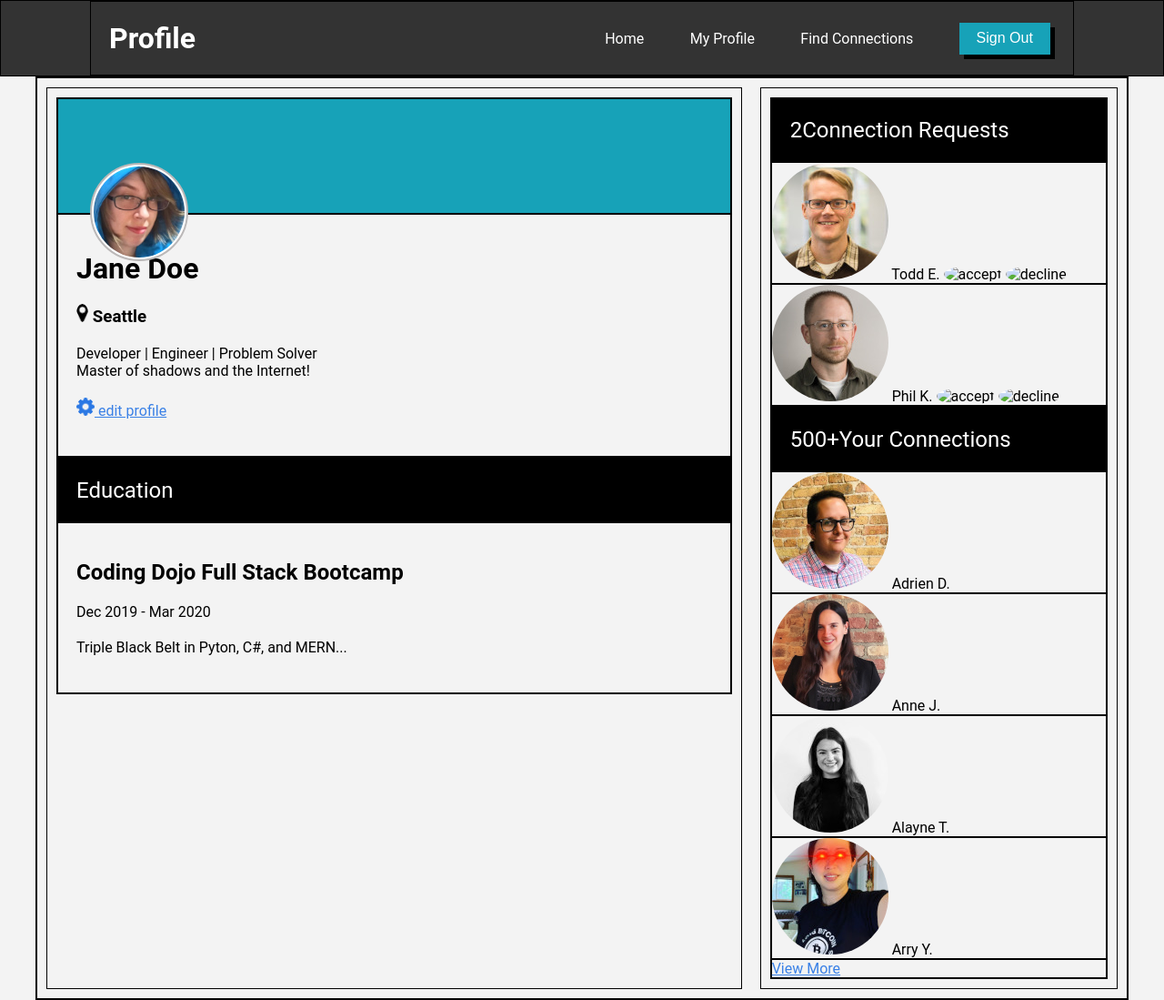
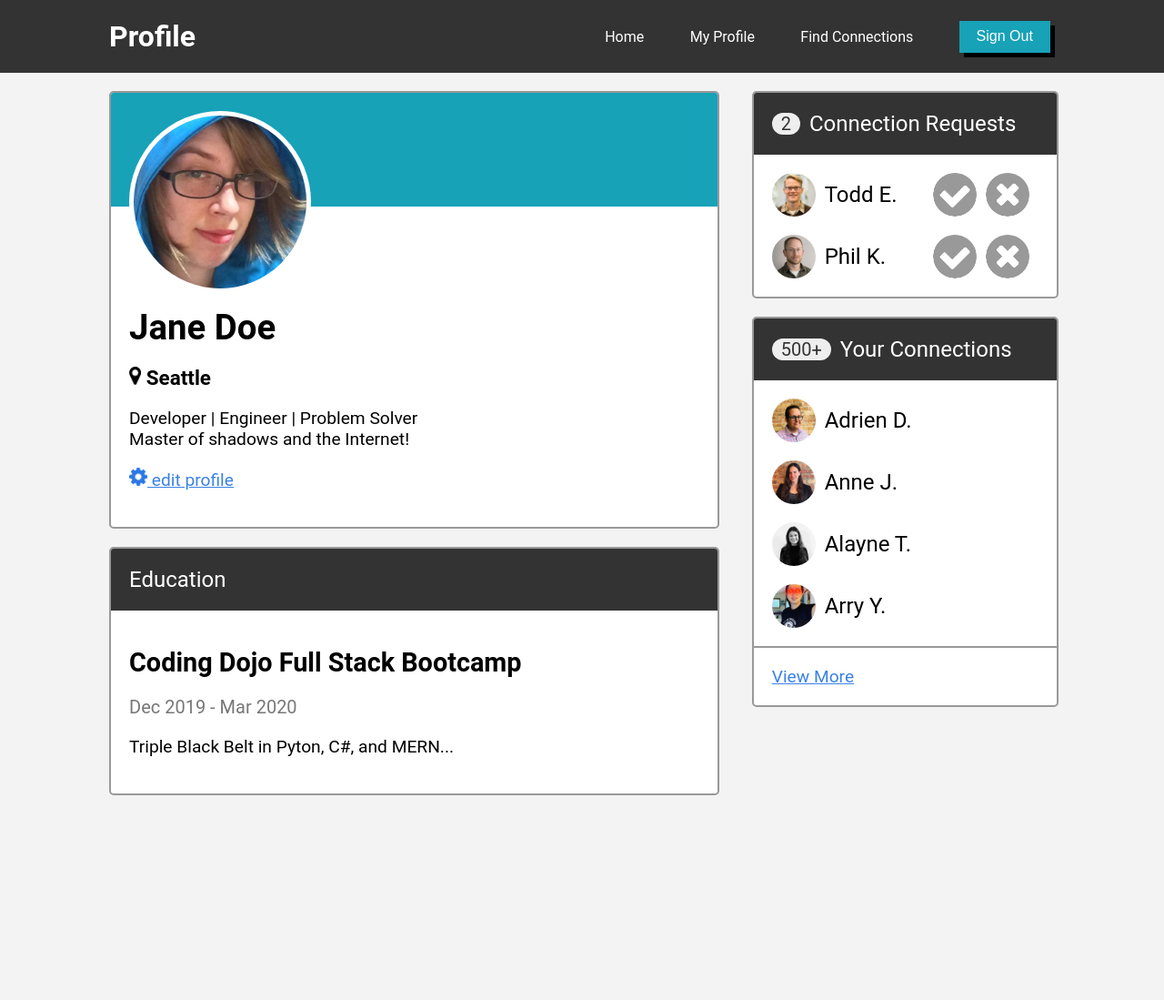
Before and after one commit to natygaol/ProfileCodingDojo, a plain HTML site: page index.html in a window 1280 px wide. Shown: the whole page at 91% size. After the commit the page ends 914 px from the top, so only its background shows below. Drawn offline with Linux system fonts and the light colour scheme.

Commit message:
terminado

```diff
--- a/css/styles.css
+++ b/css/styles.css
@@ -50,7 +50,7 @@ body {
 }
 
 .container {
-  width: 1200px;
+  width: 1080px;
   margin: 0 auto;
 }
 
@@ -68,28 +68,28 @@ body {
   flex: 2;
 }
 
-div {
-  border: 1px solid black;
+.flex-container {
+  width: 1000px;
+  margin: 0 auto;
+  display: flex;
+  justify-content: space-between;
+  align-items: center;
+}
+
+.user-card, .card {
+  width: 100%;
+  background-color: #fff;
+  border: 2px solid #999;
+  margin-bottom: 20px;
+  border-radius: 5px;
+  font-size: 1.2rem;
+  overflow: hidden;
 }
 
 .card-header {
   background-color: #17a2b8;
   height: 125px;
-
-}
-
-img {
-  border-radius: 50%;
-}
-
-.card-header > img {
-  height: 100px;
-  position: relative;
-  top: 50px;
-  left: 15px;
-  border: 2px solid rgb(187, 184, 184);
-  padding: 2px;
-  background-color: white;
+  margin-bottom: 70px;
 }
 
 .card-body {
@@ -100,7 +100,7 @@ img {
 .card-body h2,
 .card-body h3,
 .card-body p {
-    margin: 20px 0px;
+  margin: 20px 0px;
 }
 
 .avatar-m {
@@ -121,9 +121,48 @@ a {
 }
 
 .header {
-  background-color: black;
-  color: white;
+  background-color: #333333;
   padding: 20px;
+  color: #ffffff;
   font-size: 24px;
   display: flex;
+  align-items: center;
 }
+
+.avatar-s {
+  border-radius: 50%;
+  height: 48px;
+  margin-right: 10px;
+}
+
+.user-line {
+  display: flex;
+  justify-content: space-between;
+  margin: 20px;
+}
+
+.start, .end {
+  display: flex;
+  align-items: center;
+  font-size: 24px;
+}
+
+.dates {
+  font-size: 20px;
+  color: #777;
+}
+
+.footer {
+  padding: 20px;
+  border-top: 2px solid #999;
+}
+
+.connections {
+  background-color: #eee;
+  color: #333;
+  font-size: 20px;
+  border-radius: 12px;
+  height: 24px;
+  padding: 0 10px;
+  margin-right: 10px;
+}
--- a/index.html
+++ b/index.html
@@ -70,8 +70,8 @@
                             <span>Todd E.</span>
                         </span>
                         <span class="end">
-                            <img src="images/accept-circle.png" alt="accept" class="avatar-s">
-                            <img src="images/close-circle.png" alt="decline" class="avatar-s">
+                            <img src="./icons/accept-circle.png" alt="accept" class="avatar-s">
+                            <img src="./icons/close-circle.png" alt="decline" class="avatar-s">
                         </span>
                     </div>
                     <div class="user-line">
@@ -80,8 +80,8 @@
                             <span>Phil K.</span>
                         </span>
                         <span class="end">
-                            <img src="images/accept-circle.png" alt="accept" class="avatar-s">
-                            <img src="images/close-circle.png" alt="decline" class="avatar-s">
+                            <img src="./icons/accept-circle.png" alt="accept" class="avatar-s">
+                            <img src="./icons/close-circle.png" alt="decline" class="avatar-s">
                         </span>
                     </div>
                 </div>
```
